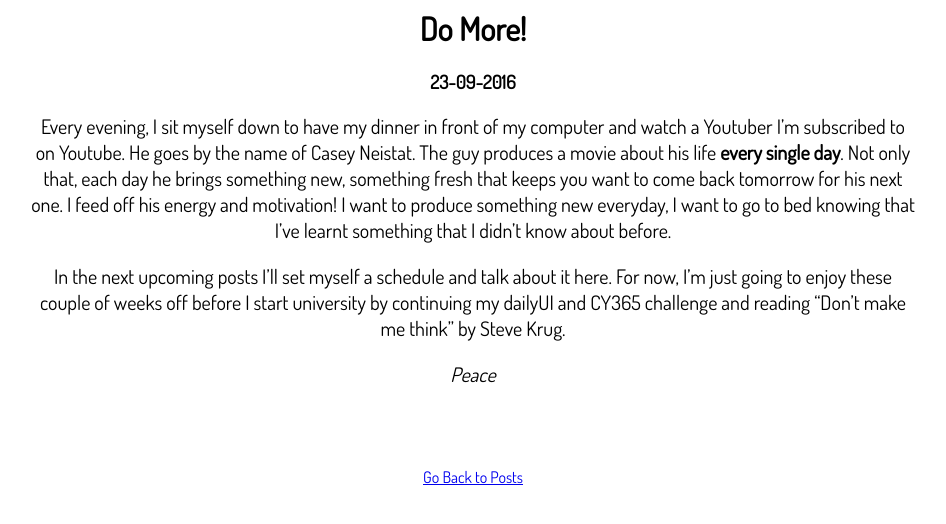
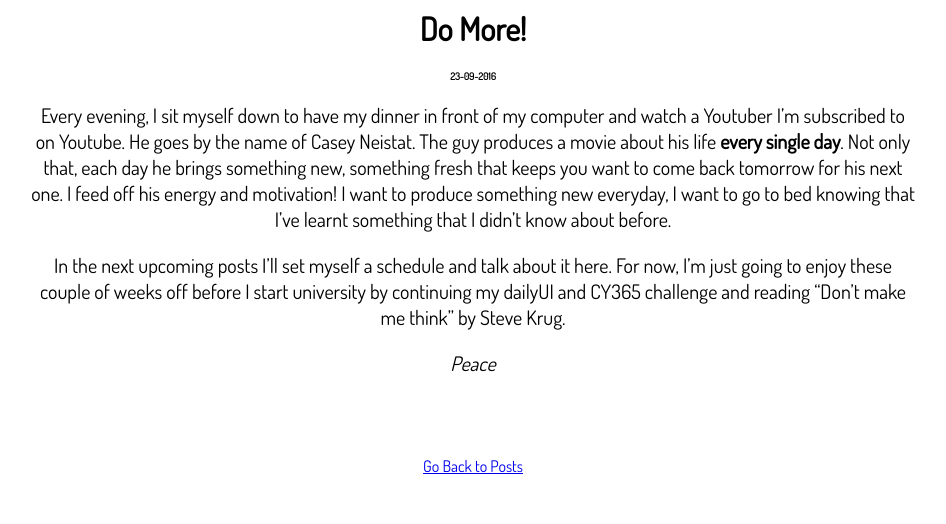
Before and after one commit to Aiiimen/Portfolio-V2, a Jekyll site: the page built from _posts/2016-09-23-Do-More!.md, in a window 1280 px wide. Shown: the top 524 px of the page, without its empty margins (167-1113 px from the left). Built offline with Jekyll 4.4.1, drawn with Linux system fonts in a browser that asks for light colours.

Commit message:
Update posts.html

```diff
--- a/_layouts/posts.html
+++ b/_layouts/posts.html
@@ -21,6 +21,9 @@ p{
 
   font-size: 20px;
 }
+  h3{
+    font-size: 10px;
+  }
 
 
 </style>
```
